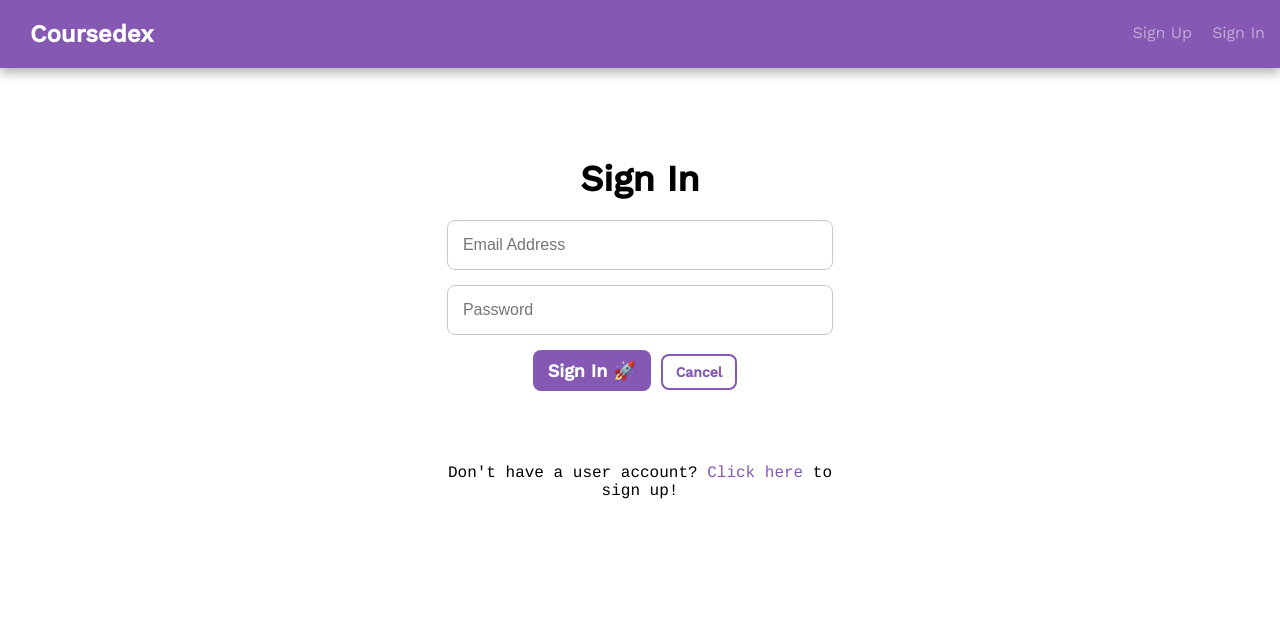
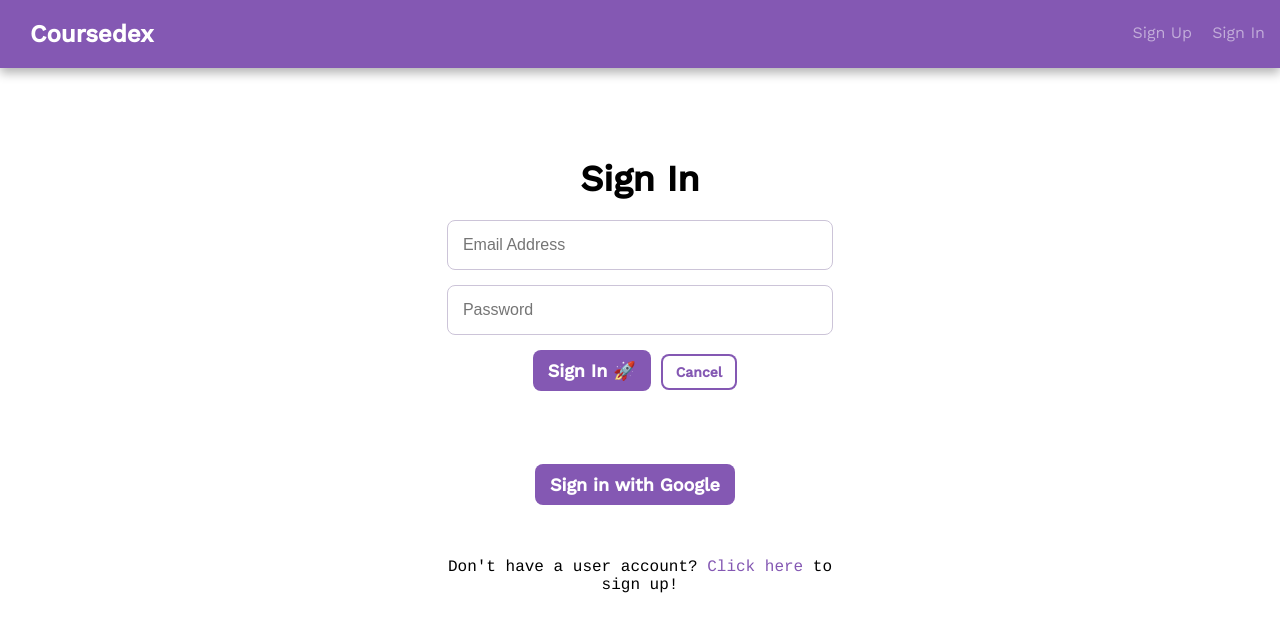
Before and after one commit to mibragimov/ts-coursedex, a React (Create React App) app: page /sign-in in a window 1280 px wide. Shown: the top 632 px of the page. Built offline with nearby package versions, Linux system fonts and the light colour scheme; no server answers.

Commit message:
implement google sign in

```diff
--- a/src/components/App.tsx
+++ b/src/components/App.tsx
@@ -1,6 +1,6 @@
 import React from 'react';
 import { connect } from 'react-redux';
-import { Switch, Route } from 'react-router-dom';
+import { Switch, Route, Redirect } from 'react-router-dom';
 import { Home } from './Home';
 import { Signup } from './Signup';
 import { Signin } from './Signin';
@@ -73,6 +73,8 @@ class _App extends React.Component<AppProps> {
     if (this.props.isAuthenticated) {
       routes = (
         <Switch>
+          <Redirect from="/sign-in" to="/" />
+          <Redirect from="/sign-up" to="/" />
           <Route
             path="/"
             exact
--- /dev/null
+++ b/src/components/GoogleSignin.tsx
@@ -0,0 +1,12 @@
+import React from 'react';
+import { signInWithGoogle } from '../firebase/firebase.utils';
+
+export function GoogleSignin() {
+  return (
+    <div>
+      <button className="button" onClick={signInWithGoogle}>
+        Sign in with Google
+      </button>
+    </div>
+  );
+}
--- a/src/components/Signin.tsx
+++ b/src/components/Signin.tsx
@@ -5,6 +5,7 @@ import { History } from 'history';
 import { auth } from '../firebase/firebase.utils';
 import { useForm } from 'react-hook-form';
 import { Emoji } from './Emoji';
+import { GoogleSignin } from './GoogleSignin';
 
 interface SigninProps {
   history: History;
@@ -108,6 +109,8 @@ export const Signin = (props: SigninProps): JSX.Element => {
           </form>
         </div>
         <p>&nbsp;</p>
+        <GoogleSignin />
+        <p>&nbsp;</p>
         <p>
           Don't have a user account? <Link to="/sign-up">Click here</Link> to
           sign up!
--- a/src/firebase/firebase.utils.ts
+++ b/src/firebase/firebase.utils.ts
@@ -16,6 +16,10 @@ const firebaseConfig = {
 
 firebase.initializeApp(firebaseConfig);
 firebase.analytics();
+
+const provider = new firebase.auth.GoogleAuthProvider();
+provider.setCustomParameters({ prompt: 'select_account' });
+export const signInWithGoogle = () => auth.signInWithPopup(provider);
 
 export const createUserProfileDocument = async (
   userAuth: firebase.User | null,
```
